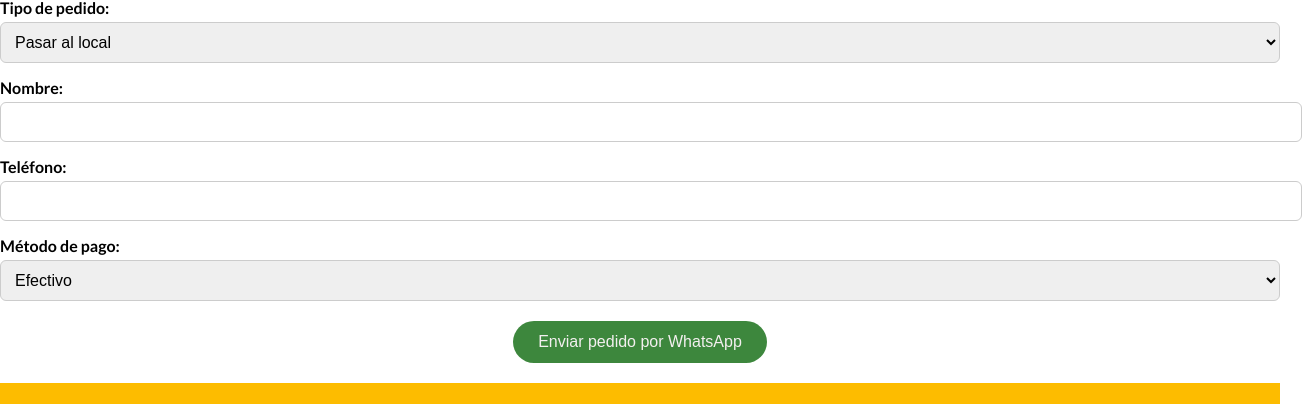
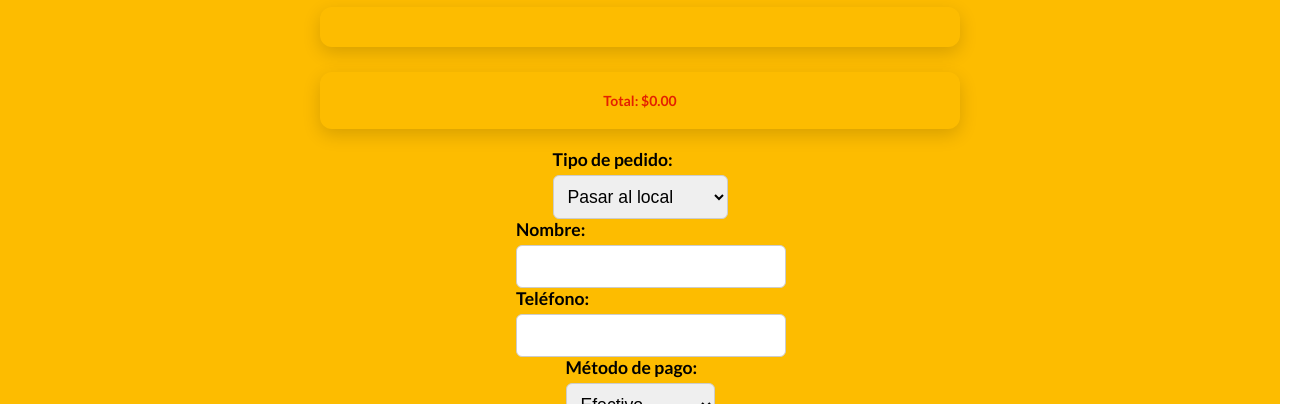
Before and after one commit to Elotecos/Pedidos, a plain HTML site: page pages/cart.html in a window 1280 px wide. Shown: the part 232-636 px from the top of the page, 1302 px wide, since content can reach past the window. Drawn offline with Linux system fonts and the light colour scheme.

Commit message:
changing styles

```diff
--- a/pages/cart.html
+++ b/pages/cart.html
@@ -12,9 +12,8 @@
     ></script>
   </head>
   <body>
-    <a href="../index.html" class="back-arrow">
-      &#8592; <span>Regresar</span>
-    </a>
+    <a href="/index.html" class="back-arrow"> &#8592; <span>Regresar</span> </a>
+    <div class="cart-page">
       <h1>Orden hasta el momento</h1>
 
       <div id="cart-items"></div>
@@ -56,7 +55,7 @@
       </div>
 
       <button id="send-order">Enviar pedido por WhatsApp</button>
-
+    </div>
     <footer>
       <p>© 2026 Elotecos</p>
       <div class="social-icons">
--- a/styles/cart.css
+++ b/styles/cart.css
@@ -1,4 +1,15 @@
 @import url("global.css");
+
+/* CONTENEDOR PRINCIPAL */
+.cart-page {
+  min-height: 100vh;
+  display: flex;
+  flex-direction: column;
+  justify-content: center; /* centra vertical */
+  align-items: center; /* centra horizontal */
+  background: var(--color-bg);
+  padding: 20px;
+}
 
 /* BACK ARROW */
 .back-arrow {
@@ -26,16 +37,19 @@
 h1 {
   text-align: center;
   margin: 20px 0;
+  font-size: 2rem; /* más grande */
   color: var(--color-secondary);
 }
 
 /* CART ITEMS */
 #cart-items {
   background: var(--color-light);
-  border-radius: 10px;
-  padding: 15px;
-  box-shadow: 0 4px 12px rgba(0, 0, 0, 0.1);
-  margin-bottom: 20px;
+  border-radius: 12px;
+  padding: 20px;
+  box-shadow: 0 6px 18px rgba(0, 0, 0, 0.15);
+  margin-bottom: 25px;
+  width: 100%;
+  max-width: 600px;
 }
 
 .cart-item-row {
@@ -71,11 +85,14 @@ h1 {
 /* TOTAL */
 #cart-total-container {
   background: var(--color-light);
-  border-radius: 10px;
-  padding: 15px;
-  box-shadow: 0 4px 12px rgba(0, 0, 0, 0.1);
-  text-align: right;
-  font-size: 1.2em;
+  border-radius: 12px;
+  padding: 20px;
+  box-shadow: 0 6px 18px rgba(0, 0, 0, 0.15);
+  text-align: center; /* centrado */
+  font-size: 1.4em; /* más grande */
+  width: 100%;
+  max-width: 600px;
+  margin-bottom: 20px;
 }
 #shipping-cost {
   color: #555;
@@ -90,10 +107,16 @@ h1 {
 }
 
 /* FORM */
-div {
-  margin-bottom: 15px;
+form {
+  width: 100%;
+  max-width: 600px;
+  background: var(--color-light);
+  padding: 20px;
+  border-radius: 12px;
+  box-shadow: 0 6px 18px rgba(0, 0, 0, 0.15);
 }
 label {
+  font-size: 1.1rem;
   font-weight: bold;
   margin-bottom: 5px;
   display: block;
@@ -105,7 +128,7 @@ select {
   padding: 10px;
   border: 1px solid #ccc;
   border-radius: 6px;
-  font-size: 1em;
+  font-size: 1.1rem;
   transition: border 0.3s ease;
 }
 input:focus,
@@ -117,14 +140,14 @@ select:focus {
 /* BUTTON */
 button {
   display: block;
-  margin: 20px auto;
-  padding: 12px 25px;
-  font-size: 1rem;
+  margin: 25px auto;
+  padding: 14px 30px;
+  font-size: 1.1rem;
   cursor: pointer;
   background-color: var(--color-accent);
   color: var(--color-light);
   border: none;
-  border-radius: 25px;
+  border-radius: 30px;
   transition:
     background 0.3s ease,
     transform 0.2s ease;
```
Also changed, not shown: scripts/data.js (+28 -28 lines). Lines whose indentation alone changed are shown as unchanged.
